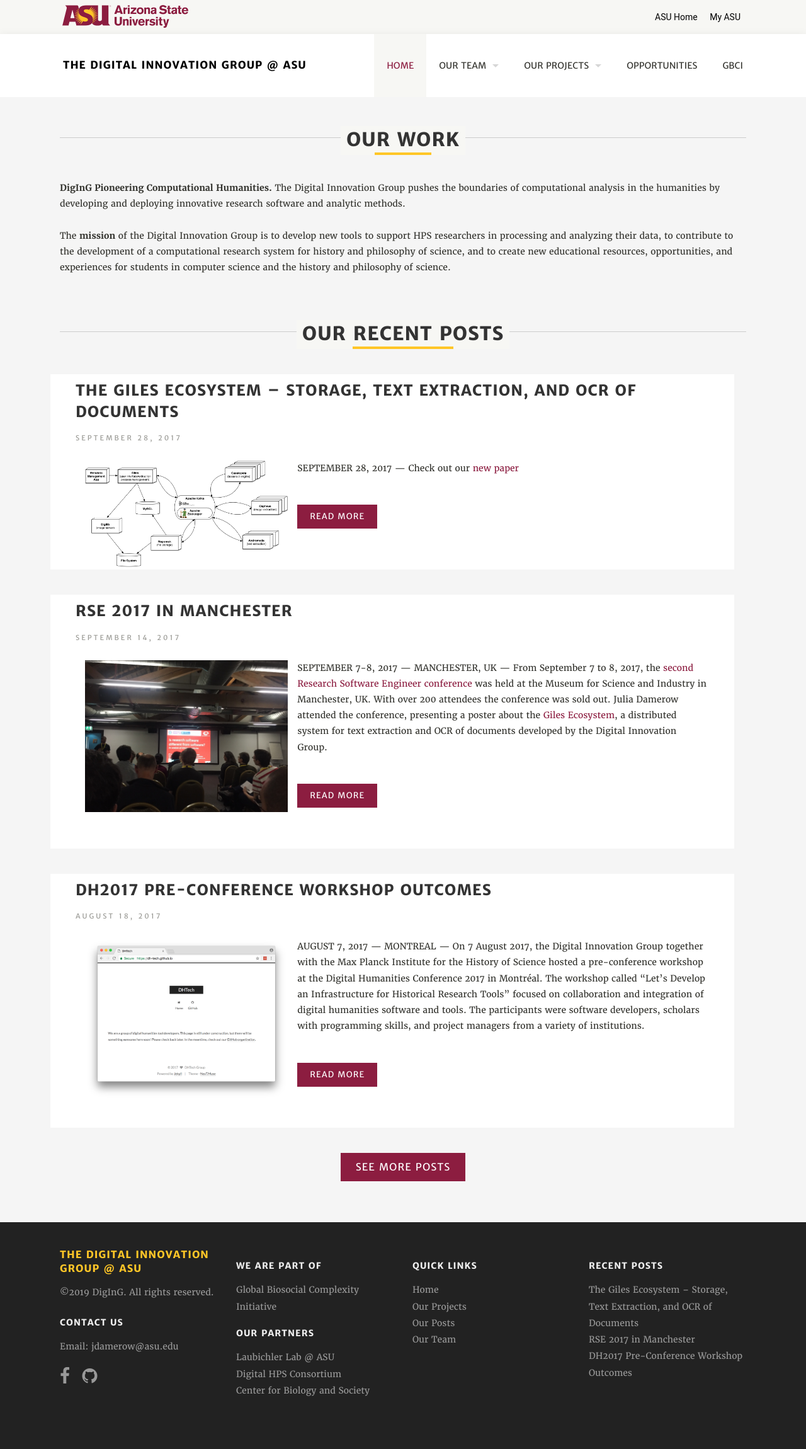
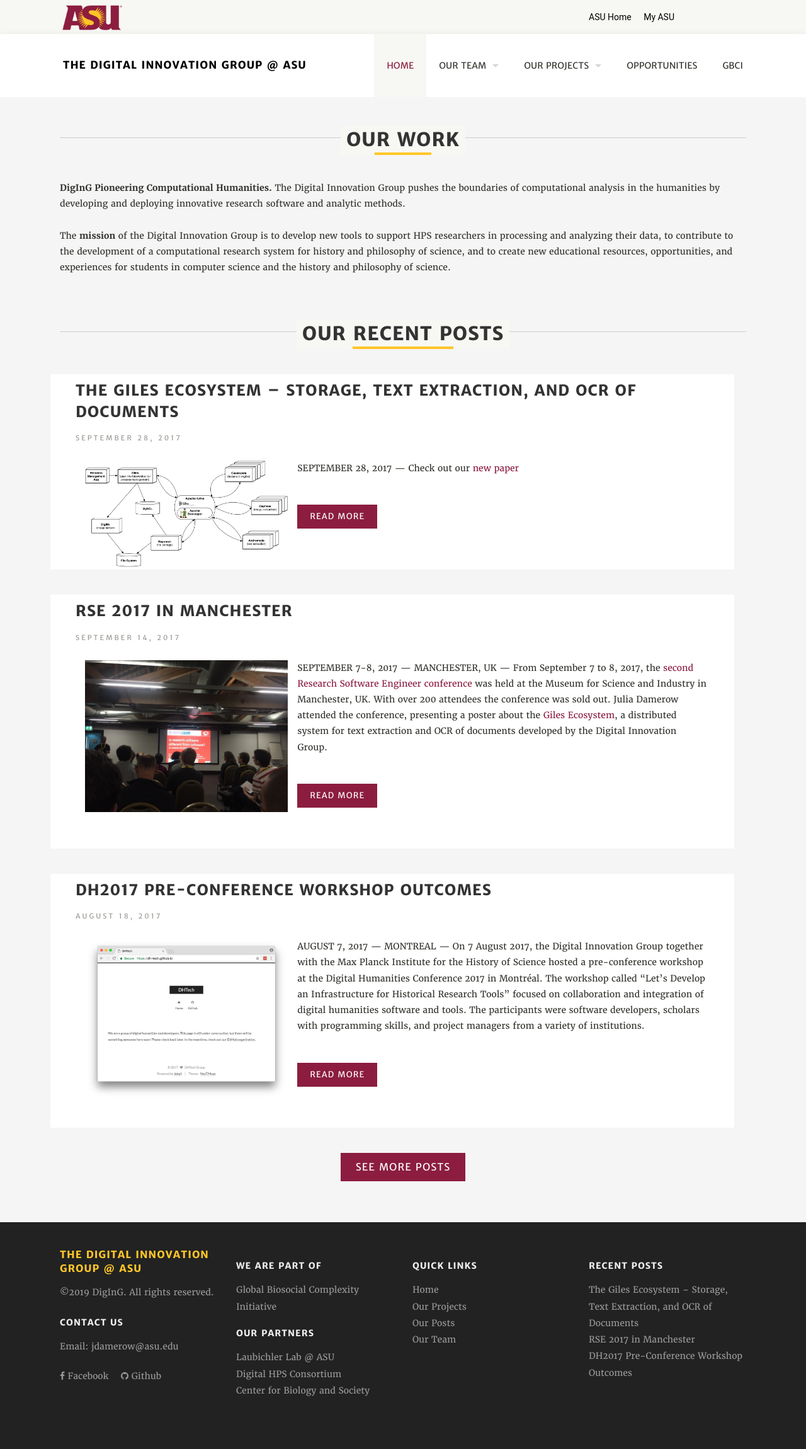
Before and after one commit to diging/diging, a Jekyll site: the page built from index.html, in a window 1280 px wide. Shown: the whole page at 63% size. Built offline with Jekyll 4.4.1, drawn with Linux system fonts in a browser that asks for light colours.

Commit message:
footer and header update

```diff
--- a/_includes/asu_navigation.html
+++ b/_includes/asu_navigation.html
@@ -3,8 +3,7 @@
 
   <div id ="asu_universal_nav">
 
-    <a href= "https://www.asu.edu" target="_blank"><img  width="95px" src="/images/asu_sun.png" class="image1"/></a>
-    <a href= "https://www.asu.edu" target="_blank"><img  width="200px" src="/images/asu_full_logo.png" class="image2"/></a>
+    <a href= "https://www.asu.edu" target="_blank"><img  width="95px" src="/images/asu_sun.png"/></a>
 
     <ul class="example" style = "float: right;">
       <li>
--- a/_includes/footer.html
+++ b/_includes/footer.html
@@ -14,8 +14,8 @@
       <div class='spacing'></div>
       <ul class='socials'>
 
-        <li><a class='fa fa-facebook fa-2x' href="https://www.facebook.com/digitalhps"><span class="label">facebook</span></a></li>
-        <li><a class='fa fa-github fa-2x' href='http://github.com/diging'><span class="label">github</span></a></li>
+        <li><a  href="https://www.facebook.com/digitalhps"><span class="icon fa-facebook"> Facebook</span></a></li>
+        <li><a  href='http://github.com/diging'><span class="icon fa-github"> Github</span></a></li>
 
       </ul>
       <div class='spacing'></div>
--- a/css/style.css
+++ b/css/style.css
@@ -4128,14 +4128,14 @@
 @media only screen and (min-width: 960px) {
   .f_adapt{font-size:1.3vw;}
 }
-@media only screen and (max-width: 656px) { <<<medium
+/* @media only screen and (max-width: 656px) { <<<medium
   .image1{display: block;}
   .image2{display: none;}
 }
 @media only screen and (min-width: 657px) { <<<large
   .image2{display: block;}
   .image1{display: none;}
-}
+} */
 
 @media screen and (min-width: 1140px) {
   ul.example {
```
